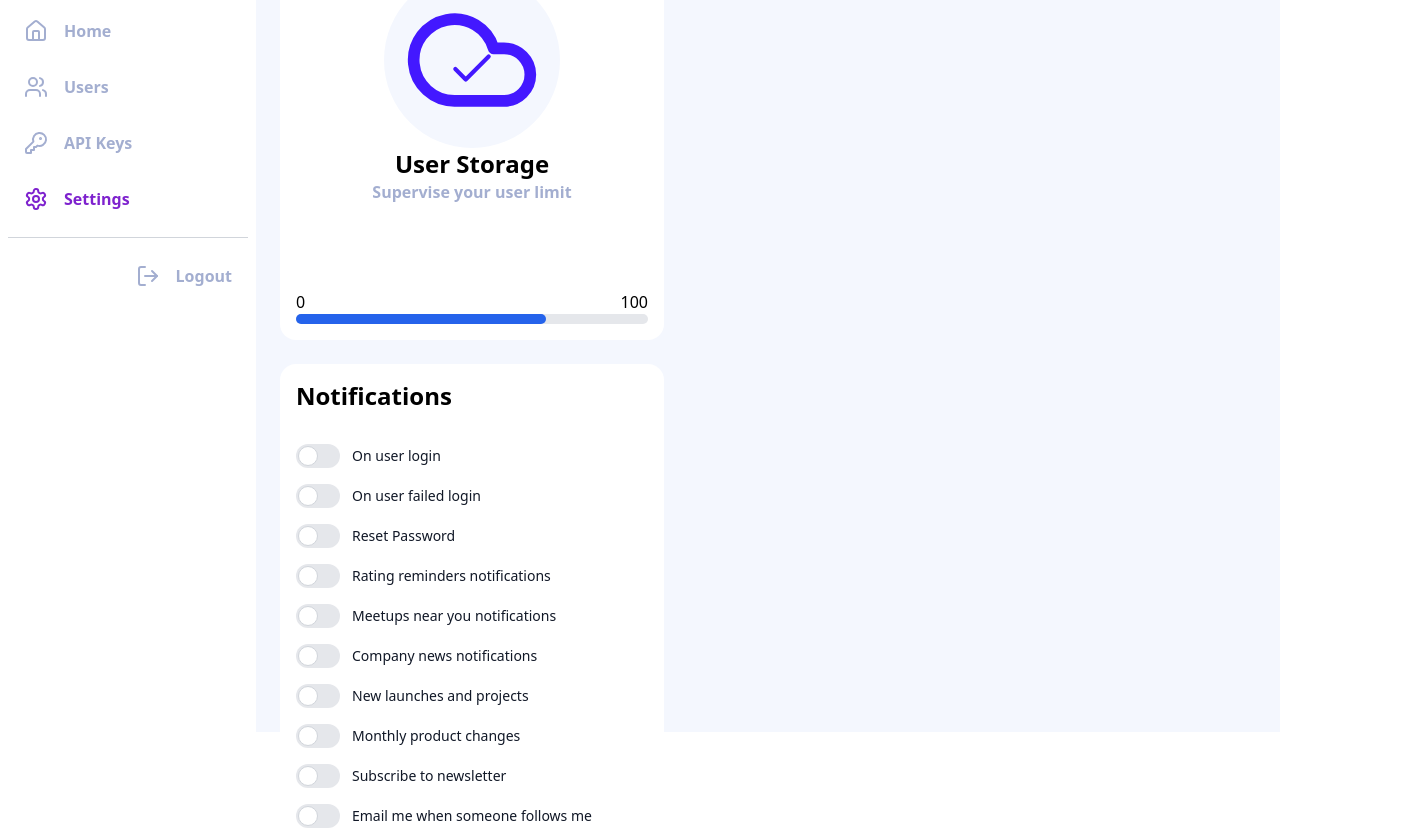
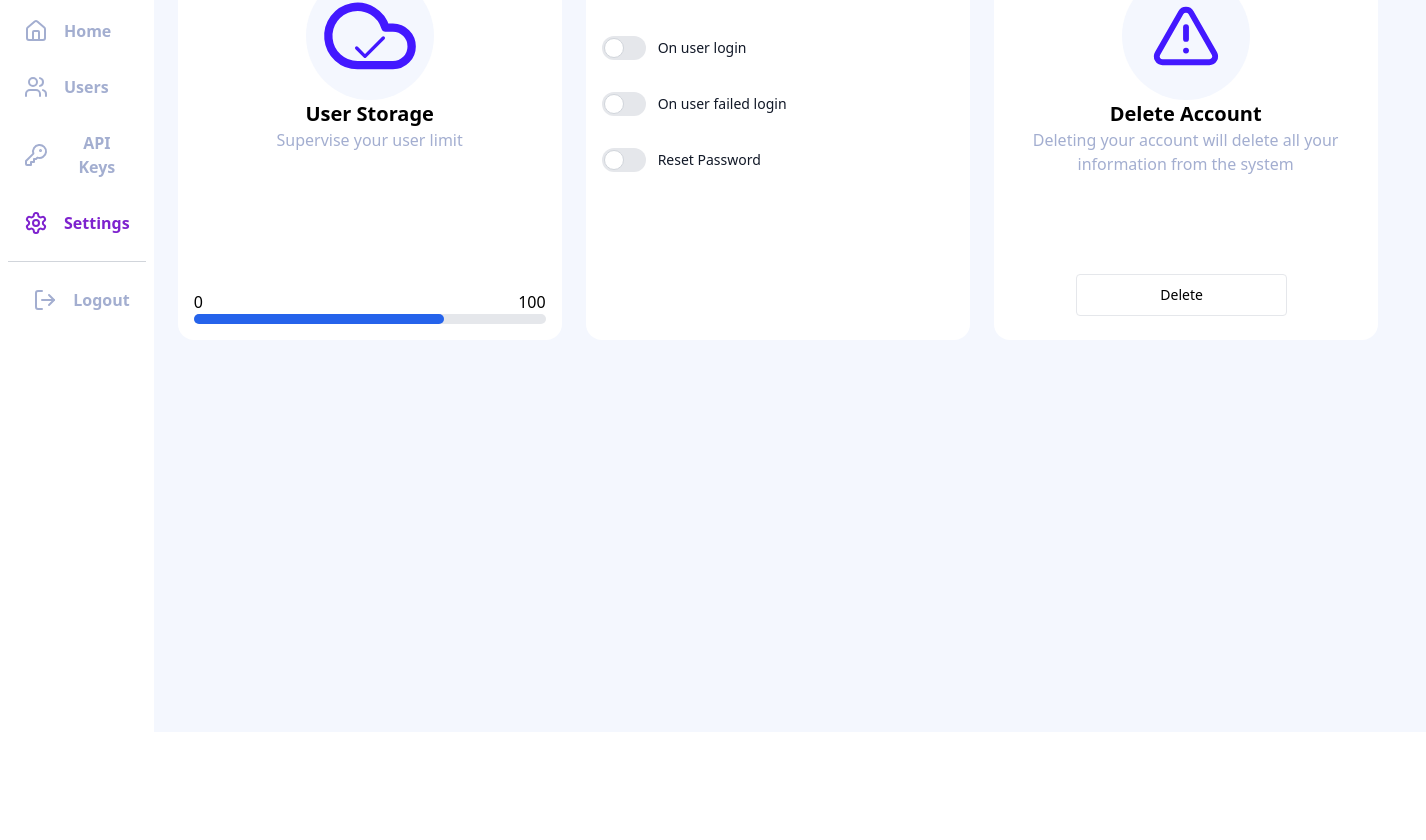
Before and after one commit to Bay-Valley-Tech-Code-Academy/BVT-BaaS-API, a React (Vite) app in the folder front-end/: page /dashboard/settings in a window 1280 px wide. Shown: the part 68-908 px from the top of the page, 1426 px wide, since content can reach past the window. After the commit the page ends 800 px from the top, so only its background shows below. Built offline with nearby package versions, Linux system fonts and the light colour scheme.

Commit message:
removed some notifcation options. Added delete account card.

```diff
--- /dev/null
+++ b/front-end/src/components/SettingComponents/SettingsDeleteAccount.jsx
@@ -0,0 +1,28 @@
+import {TriangleAlert} from "lucide-react";
+
+
+export default function SettingsDeleteAccount() {
+    return (
+        <div>
+            <div id="user-storage" className="flex flex-col justify-between items-center bg-white rounded-2xl h-96 w-96 p-4 mr-6">
+                <div className="flex flex-col items-center">
+                    <div id="delete-account" className="flex justify-center items-center rounded-full bg-dashboard-gray-100 w-32 h-32">
+                        <TriangleAlert className="text-dashboard-purple-300" size={70}/>
+                    </div>
+                    <h1 className="font-bold text-xl">Delete Account</h1>
+                    <p className="  text-dashboard-gray-50 text-center">
+                        Deleting your account will delete all your information from the system
+                    </p>
+                </div>
+
+                <button type="button" className="
+                    py-2.5 px-5 me-2 mb-2 text-sm font-medium focus:outline-none bg-white w-3/5 rounded border border-gray-200 hover:bg-gray-100
+                    hover:text-dashboard-purple-300  dark:bg-gray-800 dark:text-gray-400 dark:border-gray-600 dark:hover:text-white dark:hover:bg-gray-700
+                    ">Delete</button>
+
+            </div>
+
+
+        </div>
+    )
+}
--- a/front-end/src/components/SettingComponents/SettingsNotifications.jsx
+++ b/front-end/src/components/SettingComponents/SettingsNotifications.jsx
@@ -2,11 +2,11 @@
 
 export default function SettingsNotifications() {
     return(
-        <div id="user-storage" className="flex flex-col bg-white rounded-2xl w-96 p-4">
+        <div id="notifications" className="flex flex-col bg-white rounded-2xl w-96 h-96 mr-6 p-4">
                 <h1 className="font-bold text-2xl mb-8">Notifications</h1>
 
-                <div className="flex flex-col justify-between w-full h-96 mb-8">
-                    <label className="inline-flex items-center cursor-pointer">
+                <div className="flex flex-col w-full h-96 mb-8">
+                    <label className="inline-flex items-center cursor-pointer mb-8">
                         <input type="checkbox" value="" className="sr-only peer"></input>
                         <div className="
                         relative w-11 h-6 bg-gray-200 rounded-full peer
@@ -17,7 +17,7 @@ export default function SettingsNotifications() {
                         <span className="ms-3 text-sm font-medium text-gray-900 dark:text-gray-300">On user login</span>
                     </label>
 
-                    <label className="inline-flex items-center cursor-pointer">
+                    <label className="inline-flex items-center cursor-pointer mb-8">
                         <input type="checkbox" value="" className="sr-only peer"></input>
                         <div className="
                         relative w-11 h-6 bg-gray-200 rounded-full peer
@@ -28,7 +28,7 @@ export default function SettingsNotifications() {
                         <span className="ms-3 text-sm font-medium text-gray-900 dark:text-gray-300">On user failed login</span>
                     </label>
 
-                    <label className="inline-flex items-center cursor-pointer">
+                    <label className="inline-flex items-center cursor-pointer mb-8">
                         <input type="checkbox" value="" className="sr-only peer"></input>
                         <div className="
                         relative w-11 h-6 bg-gray-200 rounded-full peer
@@ -39,82 +39,6 @@ export default function SettingsNotifications() {
                         <span className="ms-3 text-sm font-medium text-gray-900 dark:text-gray-300">Reset Password</span>
                     </label>
 
-                    <label className="inline-flex items-center cursor-pointer">
-                        <input type="checkbox" value="" className="sr-only peer"></input>
-                        <div className="
-                        relative w-11 h-6 bg-gray-200 rounded-full peer
-                        dark:bg-gray-700 peer-checked:after:translate-x-full rtl:peer-checked:after:-translate-x-full peer-checked:after:border-white after:content-['']
-                        after:absolute after:top-[2px] after:start-[2px] after:bg-white after:border-gray-300 after:border after:rounded-full after:h-5 after:w-5
-                        after:transition-all dark:border-gray-600 peer-checked:bg-dashboard-purple-300
-                        "></div>
-                        <span className="ms-3 text-sm font-medium text-gray-900 dark:text-gray-300">Rating reminders notifications</span>
-                    </label>
-
-                    <label className="inline-flex items-center cursor-pointer">
-                        <input type="checkbox" value="" className="sr-only peer"></input>
-                        <div className="
-                        relative w-11 h-6 bg-gray-200 rounded-full peer
-                        dark:bg-gray-700 peer-checked:after:translate-x-full rtl:peer-checked:after:-translate-x-full peer-checked:after:border-white after:content-['']
-                        after:absolute after:top-[2px] after:start-[2px] after:bg-white after:border-gray-300 after:border after:rounded-full after:h-5 after:w-5
-                        after:transition-all dark:border-gray-600 peer-checked:bg-dashboard-purple-300
-                        "></div>
-                        <span className="ms-3 text-sm font-medium text-gray-900 dark:text-gray-300">Meetups near you notifications</span>
-                    </label>
-
-                    <label className="inline-flex items-center cursor-pointer">
-                        <input type="checkbox" value="" className="sr-only peer"></input>
-                        <div className="
-                        relative w-11 h-6 bg-gray-200 rounded-full peer
-                        dark:bg-gray-700 peer-checked:after:translate-x-full rtl:peer-checked:after:-translate-x-full peer-checked:after:border-white after:content-['']
-                        after:absolute after:top-[2px] after:start-[2px] after:bg-white after:border-gray-300 after:border after:rounded-full after:h-5 after:w-5
-                        after:transition-all dark:border-gray-600 peer-checked:bg-dashboard-purple-300
-                        "></div>
-                        <span className="ms-3 text-sm font-medium text-gray-900 dark:text-gray-300">Company news notifications</span>
-                    </label>
-
-                    <label className="inline-flex items-center cursor-pointer">
-                        <input type="checkbox" value="" className="sr-only peer"></input>
-                        <div className="
-                        relative w-11 h-6 bg-gray-200 rounded-full peer
-                        dark:bg-gray-700 peer-checked:after:translate-x-full rtl:peer-checked:after:-translate-x-full peer-checked:after:border-white after:content-['']
-                        after:absolute after:top-[2px] after:start-[2px] after:bg-white after:border-gray-300 after:border after:rounded-full after:h-5 after:w-5
-                        after:transition-all dark:border-gray-600 peer-checked:bg-dashboard-purple-300
-                        "></div>
-                        <span className="ms-3 text-sm font-medium text-gray-900 dark:text-gray-300">New launches and projects</span>
-                    </label>
-
-                    <label className="inline-flex items-center cursor-pointer">
-                        <input type="checkbox" value="" className="sr-only peer"></input>
-                        <div className="
-                        relative w-11 h-6 bg-gray-200 rounded-full peer
-                        dark:bg-gray-700 peer-checked:after:translate-x-full rtl:peer-checked:after:-translate-x-full peer-checked:after:border-white after:content-['']
-                        after:absolute after:top-[2px] after:start-[2px] after:bg-white after:border-gray-300 after:border after:rounded-full after:h-5 after:w-5
-                        after:transition-all dark:border-gray-600 peer-checked:bg-dashboard-purple-300
-                        "></div>
-                        <span className="ms-3 text-sm font-medium text-gray-900 dark:text-gray-300">Monthly product changes</span>
-                    </label>
-
-                    <label className="inline-flex items-center cursor-pointer">
-                        <input type="checkbox" value="" className="sr-only peer"></input>
-                        <div className="
-                        relative w-11 h-6 bg-gray-200 rounded-full peer
-                        dark:bg-gray-700 peer-checked:after:translate-x-full rtl:peer-checked:after:-translate-x-full peer-checked:after:border-white after:content-['']
-                        after:absolute after:top-[2px] after:start-[2px] after:bg-white after:border-gray-300 after:border after:rounded-full after:h-5 after:w-5
-                        after:transition-all dark:border-gray-600 peer-checked:bg-dashboard-purple-300
-                        "></div>
-                        <span className="ms-3 text-sm font-medium text-gray-900 dark:text-gray-300">Subscribe to newsletter</span>
-                    </label>
-
-                    <label className="inline-flex items-center cursor-pointer">
-                        <input type="checkbox" value="" className="sr-only peer"></input>
-                        <div className="
-                        relative w-11 h-6 bg-gray-200 rounded-full peer
-                        dark:bg-gray-700 peer-checked:after:translate-x-full rtl:peer-checked:after:-translate-x-full peer-checked:after:border-white after:content-['']
-                        after:absolute after:top-[2px] after:start-[2px] after:bg-white after:border-gray-300 after:border after:rounded-full after:h-5 after:w-5
-                        after:transition-all dark:border-gray-600 peer-checked:bg-dashboard-purple-300
-                        "></div>
-                        <span className="ms-3 text-sm font-medium text-gray-900 dark:text-gray-300">Email me when someone follows me</span>
-                    </label>
                 </div>
             </div>
     )
--- a/front-end/src/components/SettingComponents/SettingsUserStorage.jsx
+++ b/front-end/src/components/SettingComponents/SettingsUserStorage.jsx
@@ -4,14 +4,14 @@ import {Cloud, Check} from "lucide-react";
 export default function SettingsUserStorage() {
     return (
         <div>
-            <div id="user-storage" className="flex flex-col justify-between items-center bg-white rounded-2xl h-96 w-96 p-4 mb-6">
+            <div id="user-storage" className="flex flex-col justify-between items-center bg-white rounded-2xl h-96 w-96 p-4 mr-6">
                 <div className="flex flex-col items-center">
-                    <div id="cloud-check" className="flex justify-center items-center rounded-full bg-dashboard-gray-100 w-44 h-44">
-                        <Cloud className="text-dashboard-purple-300" size={140}/>
-                        <Check className="absolute top-28 text-dashboard-purple-300" size={50}/>
+                    <div id="cloud-check" className="flex justify-center items-center rounded-full bg-dashboard-gray-100 w-32 h-32">
+                        <Cloud className="text-dashboard-purple-300" size={100}/>
+                        <Check className="absolute top-24 text-dashboard-purple-300" size={40}/>
                     </div>
-                    <h1 className="font-bold text-2xl">User Storage</h1>
-                    <p className=" font-bold text-dashboard-gray-50">
+                    <h1 className="font-bold text-xl">User Storage</h1>
+                    <p className="text-dashboard-gray-50">
                         Supervise your user limit
                     </p>
                 </div>
--- a/front-end/src/pages/Settings.jsx
+++ b/front-end/src/pages/Settings.jsx
@@ -1,11 +1,13 @@
 import SettingsUserStorage from "../components/SettingComponents/SettingsUserStorage";
 import SettingsNotifications from "../components/SettingComponents/SettingsNotifications";
+import SettingsDeleteAccount from "../components/SettingComponents/SettingsDeleteAccount";
 
 export default function Settings() {
   return (
-    <>
+    <div className="flex">
       <SettingsUserStorage />
       <SettingsNotifications />
-    </>
+      <SettingsDeleteAccount />
+    </div>
   );
 }
```
